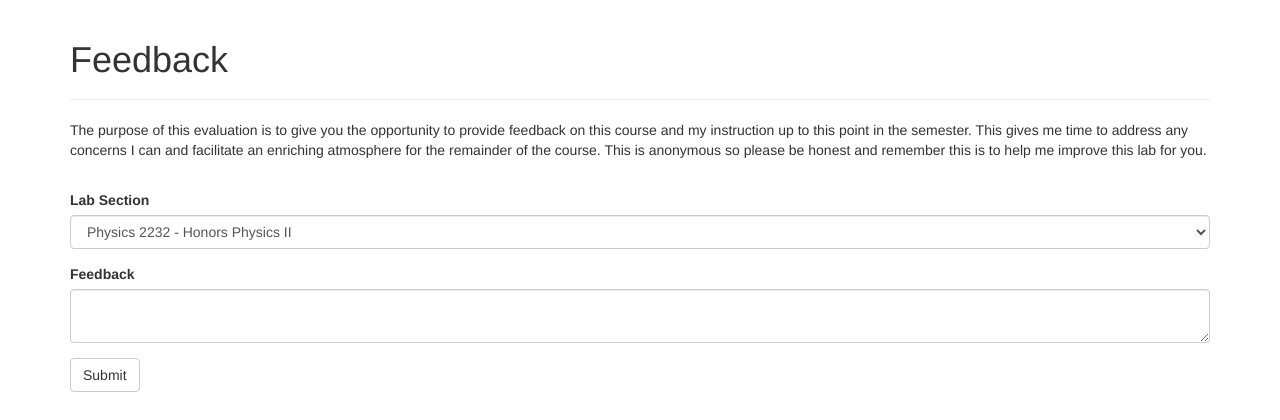
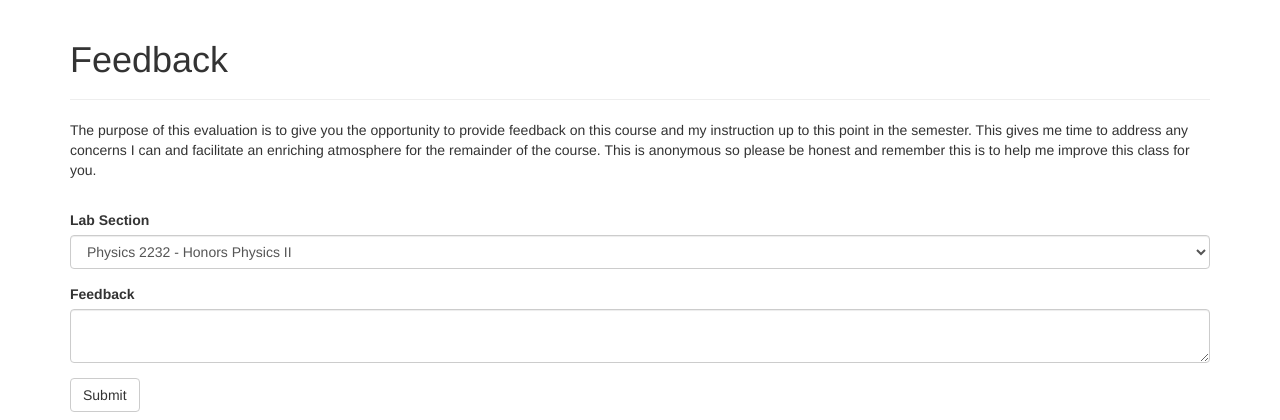
Before and after one commit to cameron-powell/bio-dlf, a Flask app: page /feedback in a window 1280 px wide. Shown: the top 420 px of the page. Run offline with Flask 2, Linux system fonts and the light colour scheme; some libraries are stand-ins or nearby versions.

Commit message:
Modified text of feedback page, changed lab to class.  Resolves #38.

```diff
--- a/app/templates/feedback.html
+++ b/app/templates/feedback.html
@@ -11,7 +11,7 @@
     <p>The purpose of this evaluation is to give you the opportunity to provide feedback on this course and my
     instruction up to this point in the semester.  This gives me time to address any concerns I can and facilitate an
     enriching atmosphere for the remainder of the course.  This is anonymous so please be honest and remember this is to
-    help me improve this lab for you.</p>
+    help me improve this class for you.</p>
     <br>
     {{ wtf.quick_form(form) }}
 </div>
```
